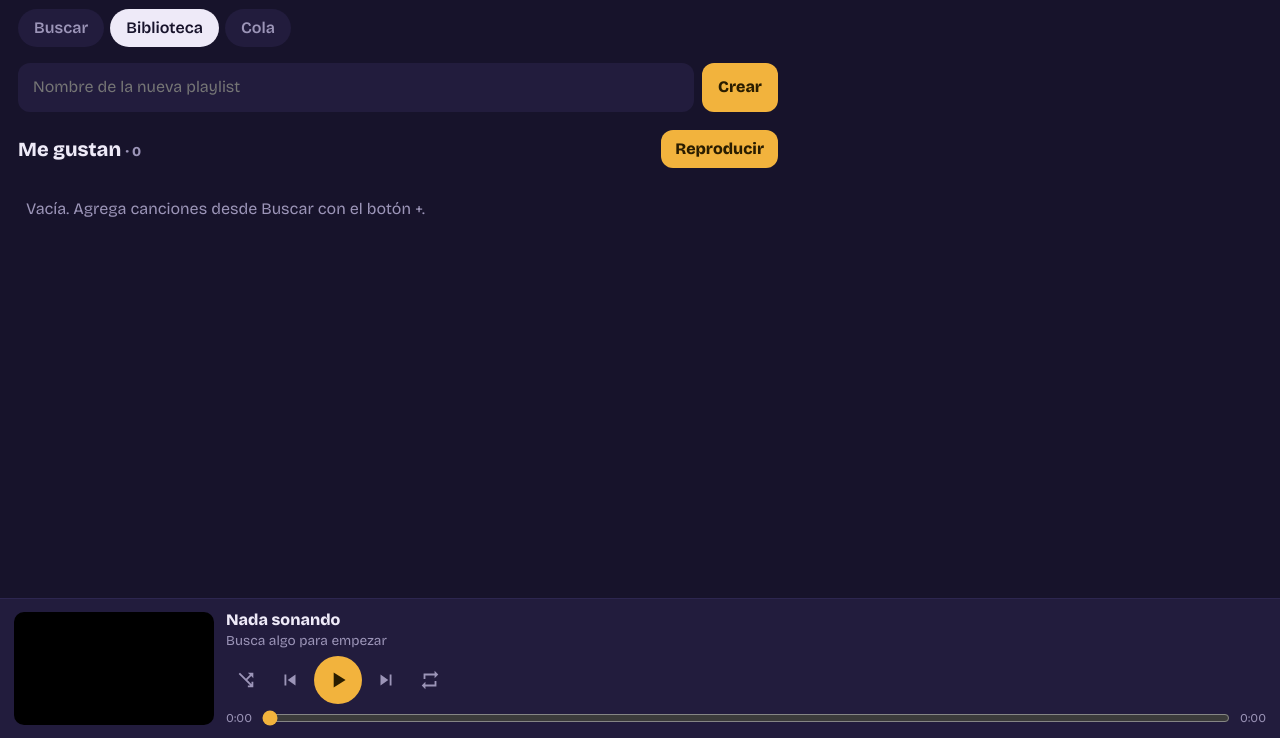
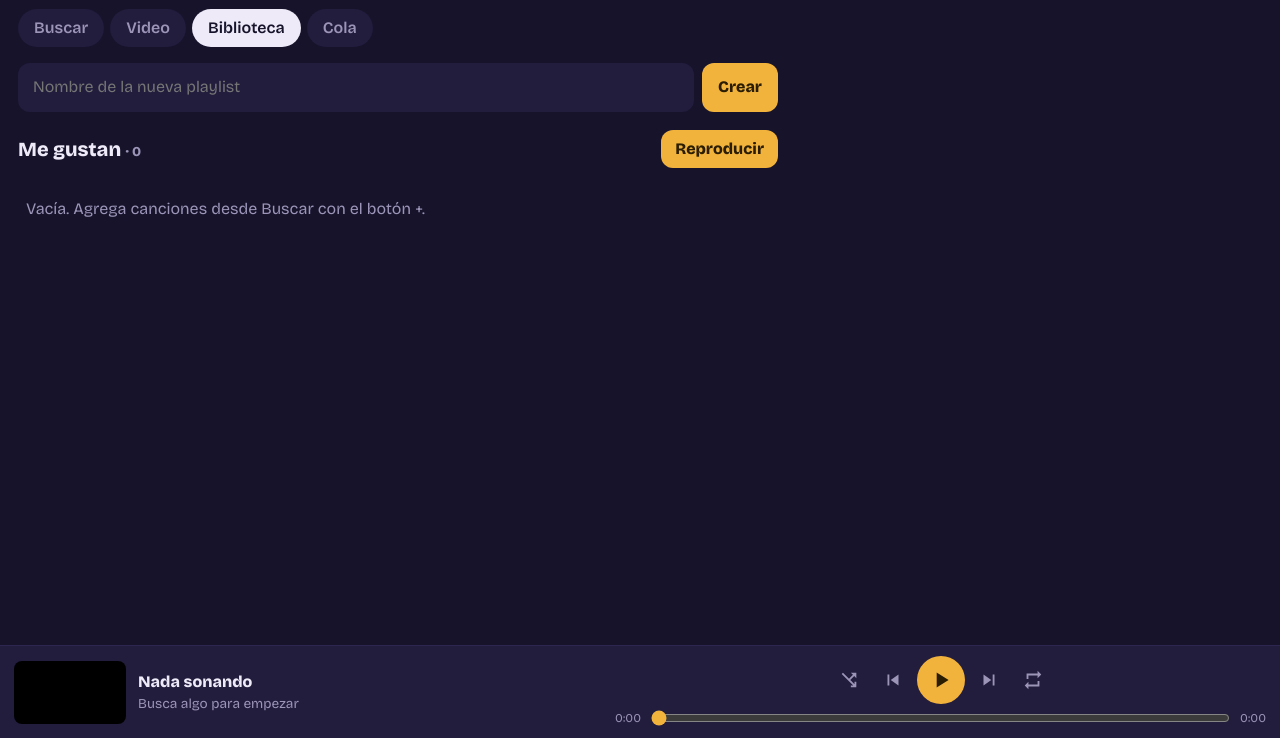
Before and after one commit to w0rmd4rk/rolas, a plain HTML site: page index.html in a window 1280 px wide. Both pictures are taken after a click on the tab "Biblioteca". Shown: the part 62-800 px from the top of the page. Drawn offline with nearby package versions, Linux system fonts and the light colour scheme.

Commit message:
Add files via upload
update index

```diff
--- a/index.html
+++ b/index.html
@@ -58,20 +58,29 @@ main{flex:1;overflow-y:auto;padding:0 18px 20px}
 /* Reproductor */
 .player{background:var(--surface);border-top:1px solid var(--surface-2);
   padding:10px 14px calc(10px + env(safe-area-inset-bottom,0px));display:grid;
-  grid-template-columns:auto 1fr;gap:12px;align-items:center}
-.video{width:200px;aspect-ratio:16/9;border-radius:10px;overflow:hidden;background:#000;flex:none}
+  grid-template-columns:auto 1fr;grid-template-areas:"vid info" "ctl ctl";gap:8px 12px;align-items:center}
+.vslot{grid-area:vid;width:112px;aspect-ratio:16/9;border-radius:8px;overflow:hidden;background:#000 center/cover no-repeat;padding:0}
+.video{width:100%;height:100%;background:#000}
 .video iframe,.video #yt{width:100%;height:100%;display:block}
-.p-info{min-width:0}
+.video.big{position:fixed;z-index:5;border-radius:14px;overflow:hidden;box-shadow:0 12px 40px rgba(0,0,0,.5)}
+.p-info{grid-area:info;min-width:0;text-align:left;padding:0}
 .p-title{font-weight:700;white-space:nowrap;overflow:hidden;text-overflow:ellipsis}
-.p-sub{color:var(--muted);font-size:.85rem;margin-bottom:6px}
-.controls{display:flex;align-items:center;gap:4px}
+.p-sub{color:var(--muted);font-size:.85rem}
+.p-ctl{grid-area:ctl;min-width:0}
+.controls{display:flex;align-items:center;justify-content:center;gap:4px}
+/* Vista de video */
+.stage{width:100%;aspect-ratio:16/9;border-radius:14px;background:var(--surface);margin:6px 0 16px}
+.now-title{font-size:1.5rem;font-weight:800;margin:0;letter-spacing:-.02em;line-height:1.2}
+.now-sub{color:var(--muted);margin:4px 0 20px}
+.up-next{font-size:1rem;color:var(--muted);font-weight:600;margin:0 0 6px}
 .play{width:48px;height:48px;border-radius:50%;background:var(--accent);color:var(--accent-ink);display:grid;place-items:center}
 .play svg{width:26px;height:26px}
 .progress{display:flex;align-items:center;gap:8px;font-size:.75rem;color:var(--muted);margin-top:4px}
 input[type=range]{flex:1;accent-color:var(--accent)}
-@media (max-width:560px){
-  .player{grid-template-columns:1fr}
-  .video{width:100%;max-height:30vh}
+nav{overflow-x:auto}
+nav button{flex:none}
+@media (min-width:720px){
+  .player{grid-template-columns:auto minmax(0,1fr) minmax(0,1.4fr);grid-template-areas:"vid info ctl"}
 }
 dialog{background:var(--surface);color:var(--text);border:0;border-radius:16px;padding:20px;width:min(92vw,420px)}
 dialog::backdrop{background:rgba(10,8,22,.7)}
@@ -94,6 +103,7 @@ dialog .opts button:hover{background:var(--surface-2)}
 </header>
 <nav role="tablist">
   <button role="tab" data-view="buscar" aria-selected="true">Buscar</button>
+  <button role="tab" data-view="video" aria-selected="false">Video</button>
   <button role="tab" data-view="biblioteca" aria-selected="false">Biblioteca</button>
   <button role="tab" data-view="cola" aria-selected="false">Cola</button>
 </nav>
@@ -106,6 +116,14 @@ dialog .opts button:hover{background:var(--surface-2)}
     </div>
     <p class="hint" id="searchHint"></p>
     <ul class="list" id="results"></ul>
+  </section>
+
+  <section class="view" id="view-video">
+    <div class="stage" id="stage"></div>
+    <h2 class="now-title" id="nowTitle">Nada sonando</h2>
+    <p class="now-sub" id="nowSub">Busca una canción y tócala para reproducirla.</p>
+    <h3 class="up-next">A continuación</h3>
+    <ul class="list" id="upNext"></ul>
   </section>
 
   <section class="view" id="view-biblioteca">
@@ -123,10 +141,12 @@ dialog .opts button:hover{background:var(--surface-2)}
 </main>
 
 <footer class="player">
-  <div class="video"><div id="yt"></div></div>
-  <div class="p-info">
+  <button class="vslot" id="vslot" aria-label="Ver video"><div class="video" id="video"><div id="yt"></div></div></button>
+  <button class="p-info" id="pInfo" aria-label="Ver video">
     <div class="p-title" id="pTitle">Nada sonando</div>
     <div class="p-sub" id="pSub">Busca algo para empezar</div>
+  </button>
+  <div class="p-ctl">
     <div class="controls">
       <button class="icon-btn" id="btnShuffle" aria-label="Aleatorio"><svg viewBox="0 0 24 24"><path d="M14 4h6v6l-2.3-2.3-4.3 4.3-1.4-1.4 4.3-4.3zM4 5.4 5.4 4 20 18.6 18.6 20zM14 20v-2h2.6l-3.2-3.2 1.4-1.4 3.2 3.2V14h2v6z"/></svg></button>
       <button class="icon-btn" id="btnPrev" aria-label="Anterior"><svg viewBox="0 0 24 24"><path d="M6 6h2v12H6zm3.5 6 8.5 6V6z"/></svg></button>
@@ -185,12 +205,39 @@ function toast(msg){ const t = $('#toast'); t.textContent = msg; t.classList.add
 function decode(s){ const d = document.createElement('textarea'); d.innerHTML = s; return d.value }
 
 // ---------- Pestañas ----------
-document.querySelectorAll('nav button').forEach(b => b.onclick = () => {
-  document.querySelectorAll('nav button').forEach(x => x.setAttribute('aria-selected', x===b));
-  document.querySelectorAll('.view').forEach(v => v.classList.toggle('active', v.id === 'view-'+b.dataset.view));
-  if (b.dataset.view === 'biblioteca') renderLibrary();
-  if (b.dataset.view === 'cola') renderQueue();
-});
+let currentView = 'buscar';
+function showView(name){
+  currentView = name;
+  document.querySelectorAll('nav button').forEach(x => x.setAttribute('aria-selected', x.dataset.view === name));
+  document.querySelectorAll('.view').forEach(v => v.classList.toggle('active', v.id === 'view-'+name));
+  if (name === 'biblioteca') renderLibrary();
+  if (name === 'cola') renderQueue();
+  if (name === 'video') renderUpNext();
+  $('main').scrollTop = 0;
+  placeVideo();
+}
+document.querySelectorAll('nav button').forEach(b => b.onclick = () => showView(b.dataset.view));
+$('#vslot').onclick = () => showView('video');
+$('#pInfo').onclick = () => showView('video');
+
+// El iframe nunca se mueve en el DOM (eso lo recargaría): solo cambia de tamaño y posición.
+function placeVideo(){
+  const v = $('#video');
+  if (currentView !== 'video') { v.classList.remove('big'); v.removeAttribute('style'); return }
+  const r = $('#stage').getBoundingClientRect(), m = $('main').getBoundingClientRect();
+  v.classList.add('big');
+  Object.assign(v.style, { left: r.left+'px', top: r.top+'px', width: r.width+'px', height: r.height+'px',
+    clipPath: `inset(${Math.max(0, m.top - r.top)}px 0 ${Math.max(0, r.bottom - m.bottom)}px 0 round 14px)` });
+}
+window.addEventListener('resize', placeVideo);
+$('main').addEventListener('scroll', placeVideo, { passive: true });
+
+function renderUpNext(){
+  const ul = $('#upNext'); ul.innerHTML = '';
+  const rest = queue.slice(index + 1, index + 11);
+  if (!rest.length) { ul.innerHTML = '<li class="empty">No hay más canciones en la cola.</li>'; return }
+  rest.forEach((t, i) => ul.appendChild(trackRow(t, { onPlay: () => { index = index + 1 + i; save(); loadTrack(queue[index]) } })));
+}
 
 // ---------- YouTube ----------
 const s = document.createElement('script'); s.src = 'https://www.youtube.com/iframe_api'; document.head.appendChild(s);
@@ -215,12 +262,15 @@ function loadTrack(t, autoplay = true){
   autoplay ? player.loadVideoById(t.id) : player.cueVideoById(t.id);
   $('#pTitle').textContent = t.title || 'Sin título';
   $('#pSub').textContent = t.channel || '';
+  $('#nowTitle').textContent = t.title || 'Sin título';
+  $('#nowSub').textContent = t.channel || '';
+  $('#vslot').style.backgroundImage = `url(${thumb(t.id)})`;
   document.title = `${t.title} · Rolas`;
   if ('mediaSession' in navigator) {
     navigator.mediaSession.metadata = new MediaMetadata({ title: t.title, artist: t.channel || '',
       artwork: [{ src: `https://i.ytimg.com/vi/${t.id}/hqdefault.jpg`, sizes:'480x360', type:'image/jpeg' }] });
   }
-  renderQueue(); markPlaying();
+  renderQueue(); renderUpNext(); markPlaying();
 }
 
 function playList(tracks, start = 0){
@@ -426,7 +476,8 @@ $('#fileImport').onchange = async e => {
 };
 
 renderQueue();
-if (queue[index]) { $('#pTitle').textContent = queue[index].title; $('#pSub').textContent = queue[index].channel }
+if (queue[index]) { const t = queue[index]; $('#pTitle').textContent = $('#nowTitle').textContent = t.title;
+  $('#pSub').textContent = $('#nowSub').textContent = t.channel; $('#vslot').style.backgroundImage = `url(${thumb(t.id)})` }
 if (!apiKey) $('#searchHint').textContent = 'Pega el link de un video de YouTube, o agrega tu API key en Ajustes para buscar por nombre.';
 
 if ('serviceWorker' in navigator) navigator.serviceWorker.register('sw.js').catch(() => {});
```
